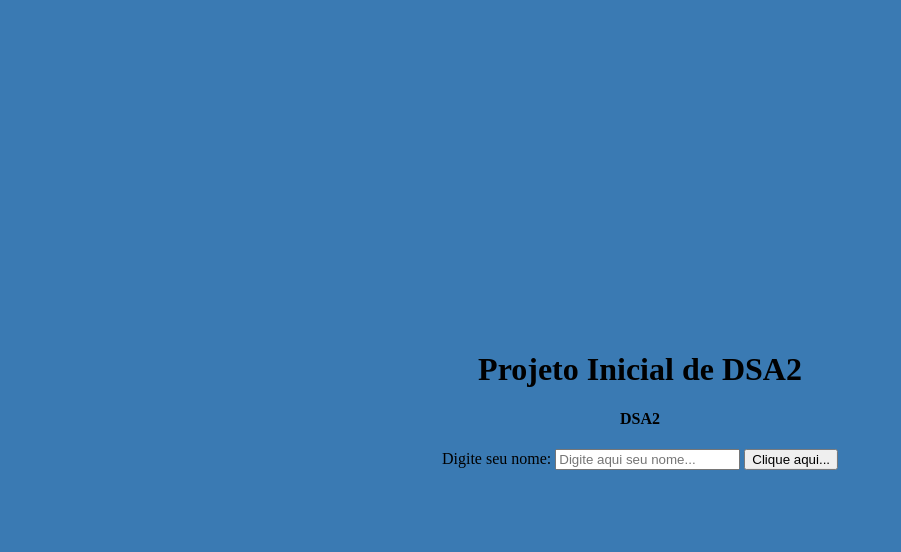
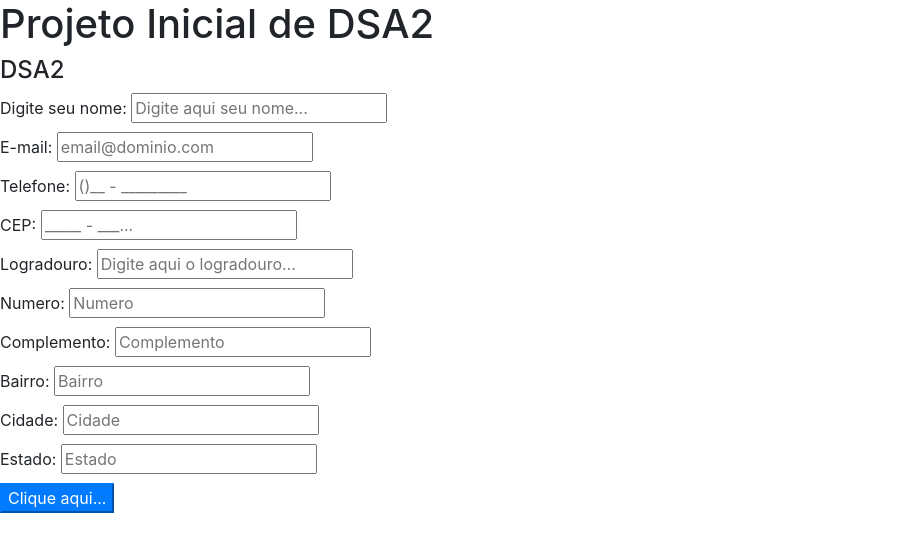
Before and after one commit to Luc4sL1/projeto-inicial, a plain HTML site: page index.html in a window 1280 px wide. Shown: the whole page, without its empty margins (0-901 px from the left). Drawn offline with nearby package versions, Linux system fonts and the light colour scheme.

Commit message:
formulario

```diff
--- a/estilo.css
+++ b/estilo.css
@@ -4,5 +4,3 @@ body {
 
 
 }
-
-div {text-align:center; position: absolute; top:50%;left:50%;transform:translate( -50%, -50%)}
--- a/index.html
+++ b/index.html
@@ -6,15 +6,77 @@
     <meta name="viewport" content="width=device-width, initial-scale=1.0">
     <title>Projeto Inicial</title>
     <link rel = "stylesheet" href="./estilo.css" >
+    <link rel = "stylesheet" href="https://stackpath.bootstrapcdn.com/bootstrap/4.1.3/css/bootstrap.min.css" integrity="sha384-MCw98/SFnGE8fJT3GXwEOngsV7Zt27NXFoaoApmYm81iuXoPkFOJwJ8ERdknLPMO" crossorigin="anonymous">
 </head>
-<body>
+<body  calss ="container-fluid">
     <div>
         <h1>Projeto Inicial de DSA2</h1>
         <h4>DSA2</h4>
-        <label>Digite seu nome:</label>
-        <input type ="text" id="txtnome" placeholder="Digite aqui seu nome...">
-        <input type ="button" id="botao" value="Clique aqui...">
+    <form>
+        <div class= "mb-1">
+            <label for ="nome">Digite seu nome:</label>
+            <input type ="text" id="nome"
+                   placeholder="Digite aqui seu nome...">
+        </div>
+        <div class= "mb-1">
+            <label for="email">E-mail:</label>
+            <input type ="text" id="email"
+                   placeholder="email@dominio.com">
+        </div>
+        <div class= "mb-1">
+            <label for = "telefone">Telefone:</label>
+            <input type ="text" id="telefone"
+                   placeholder="()__ - _________">
+        </div>
+        <div class= "mb-1">
+            <label for = "cep">CEP:</label>
+            <input type ="text" id="cep"
+                   placeholder="_____ - ___...">
+        </div>
+        <div class= "mb-1">
+            <label for = "logradouro">Logradouro:</label>
+            <input type ="text" id="logradouro"
+                   placeholder="Digite aqui o logradouro...">
+        </div>
+        <div class= "mb-1">
+            <label for = "numero">Numero:</label>
+            <input type ="text" id="numero"
+                   placeholder="Numero">
+        </div>
+        <div class= "mb-1">
+            <label for ="complemento">Complemento:</label>
+            <input type ="text" id="complemento"
+                   placeholder="Complemento">
+        </div>
+        <div class= "mb-1">
+            <label for = "bairro">Bairro:</label>
+            <input type ="text" id="bairro"
+                   placeholder="Bairro">
+        </div>
+        <div class= "mb-1">
+            <label for = "cidade">Cidade:</label>
+            <input type ="text" id="cidade"
+                   placeholder="Cidade">
+        </div>
+        <div class= "mb-1">
+            <label for = "estado">Estado:</label>
+            <input type ="text" id="estado"
+                   placeholder="Estado">
+        </div>
+
+        <input type ="button" id="botao"
+        class ="btn-primary"
+        value="Clique aqui...">
+
+    </form>
+    <div class ="m-2 p-1 text-center" id="saida-de-dados">
+
+    </div>
+
     </div>
     <script src ="./scripts.js"></script>
+    <script src="https://code.jquery.com/jquery-3.3.1.slim.min.js" integrity="sha384-q8i/X+965DzO0rT7abK41JStQIAqVgRVzpbzo5smXKp4YfRvH+8abtTE1Pi6jizo" crossorigin="anonymous"></script>
+    <script src="https://cdnjs.cloudflare.com/ajax/libs/popper.js/1.14.3/umd/popper.min.js" integrity="sha384-ZMP7rVo3mIykV+2+9J3UJ46jBk0WLaUAdn689aCwoqbBJiSnjAK/l8WvCWPIPm49" crossorigin="anonymous"></script>
+    <script src="https://stackpath.bootstrapcdn.com/bootstrap/4.1.3/js/bootstrap.min.js" integrity="sha384-ChfqqxuZUCnJSK3+MXmPNIyE6ZbWh2IMqE241rYiqJxyMiZ6OW/JmZQ5stwEULTy" crossorigin="anonymous"></script>
 </body>
 </html>
--- a/scripts.js
+++ b/scripts.js
@@ -1,7 +1,27 @@
 var botao = document.getElementById("botao");
 botao.addEventListener("click", alertar);
-var Nnome = document.getElementById("txtnome");
+var nome = document.getElementById("nome");
+var saida = document.getElementById("saida-de-dados");
+var email = document.getElementById("email");
+var telefone = document.getElementById("telefone");
+var cep = document.getElementById("cep");
+var logradouro = document.getElementById("logradouro");
+var numero = document.getElementById("numero");
+var complemento = document.getElementById("complemento");
+var bairro = document.getElementById("bairro");
+var cidade = document.getElementById("cidade");
+var estado = document.getElementById("estado");
 
 function alertar(){
-     alert(Nnome.value + " "+ "Voce clicou no botao!!!");
+     //alert(Nnome.value + " "+ "Voce clicou no botao!!!");
+     saida.innerText = "Nome: " + " " + nome.value +
+                       " \n E-mail: " + " " + email.value +
+                       " \n Telefone: " + " " + telefone.value +
+                       " \n CEP: " + " " + cep.value +
+                       " \n Logradouro: " + " " + logradouro.value +
+                       " \n Número: " + " " + numero.value +
+                       " \n Complemento: " + " " + complemento.value +
+                       " \n Bairro: " + " " + bairro.value +
+                       " \n Cidade: " + " " + cidade.value +
+                       " \n Estado: " + " " + estado.value;
 }
```
